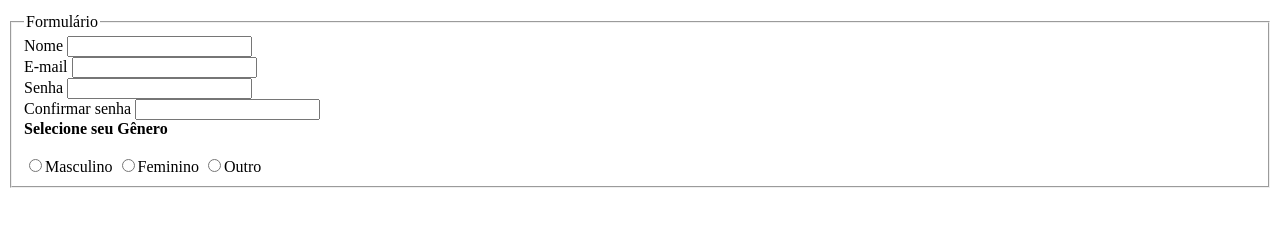
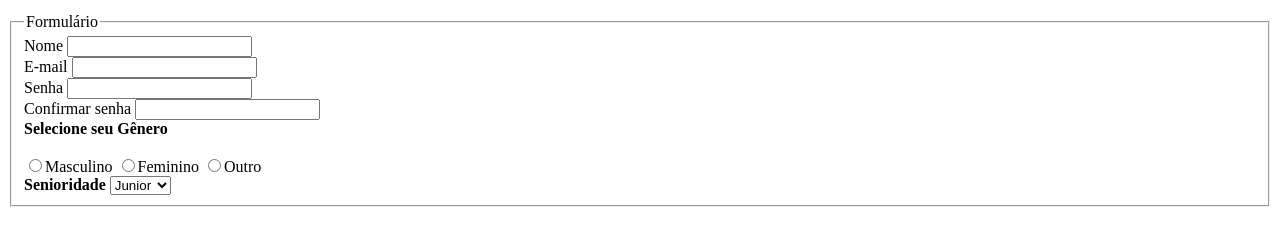
Before and after one commit to gustavosoaresdev/Project-Form, a plain HTML site: page index.html in a window 1280 px wide. Shown: the part 101-346 px from the top of the page. Drawn offline with Linux system fonts and the light colour scheme.

Commit message:
Adicionado tag <select> mais options à página

```diff
--- a/index.html
+++ b/index.html
@@ -55,6 +55,15 @@
             <input type="radio" name="genero" value="outro" id="input-genero-outro">Outro
           </label>
         </div>
+
+        <div class="senioridadeBox">
+          <label for="select-senioridade"><b>Senioridade</b></label>
+          <select name="senioridade" id="select-senioridade">
+            <option value="junior">Junior</option>
+            <option value="pleno">Pleno</option>
+            <option value="senior">Sênior</option>
+          </select>
+        </div>
       </fieldset>
     </form>
   </body>
```
